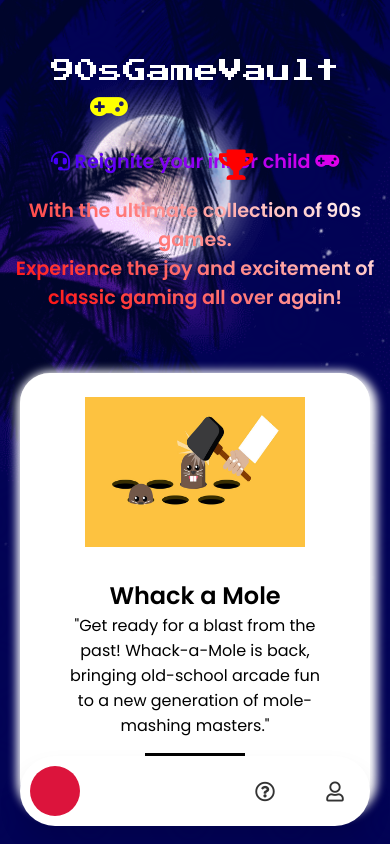
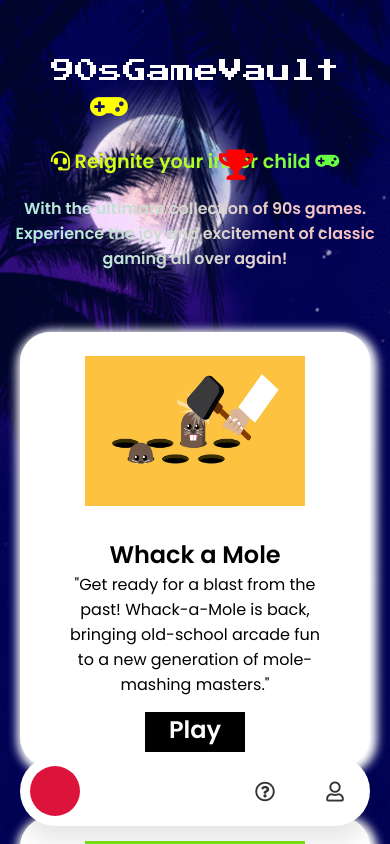
Before and after one commit to KishoreNanthagopal98/Cryptowebsite, a React (Create React App) app: page / in a window 390 px wide. Shown: the top 844 px of the page. Built offline with nearby package versions, Linux system fonts and the light colour scheme.

Commit message:
Classic SNake Game file changes

```diff
--- a/src/components/DescSection/descSection.scss
+++ b/src/components/DescSection/descSection.scss
@@ -20,12 +20,12 @@
             background-clip: text;
     -webkit-text-fill-color: transparent;
     color: transparent;
-    background-image: linear-gradient(45deg, #2600fc, #ff00ea);
+    background-image: linear-gradient(90deg, yellow, rgb(81, 255, 75));
     margin-bottom: 10px;
 }
 .nostalgia-subheading {
     font-size: 1.5em;
-    background: linear-gradient(35deg, red, white);
+    background: linear-gradient(63deg, #A9F1DF, #FFBBBB);
     -webkit-background-clip: text;
             background-clip: text;
     -webkit-text-fill-color: transparent;
@@ -75,7 +75,7 @@
         margin-bottom: 20px;
     }
     .nostalgia-subheading {
-        font-size: 1.2em;
+        font-size: 1em;
     }
 }
 @media (max-width: 970px) {
```
